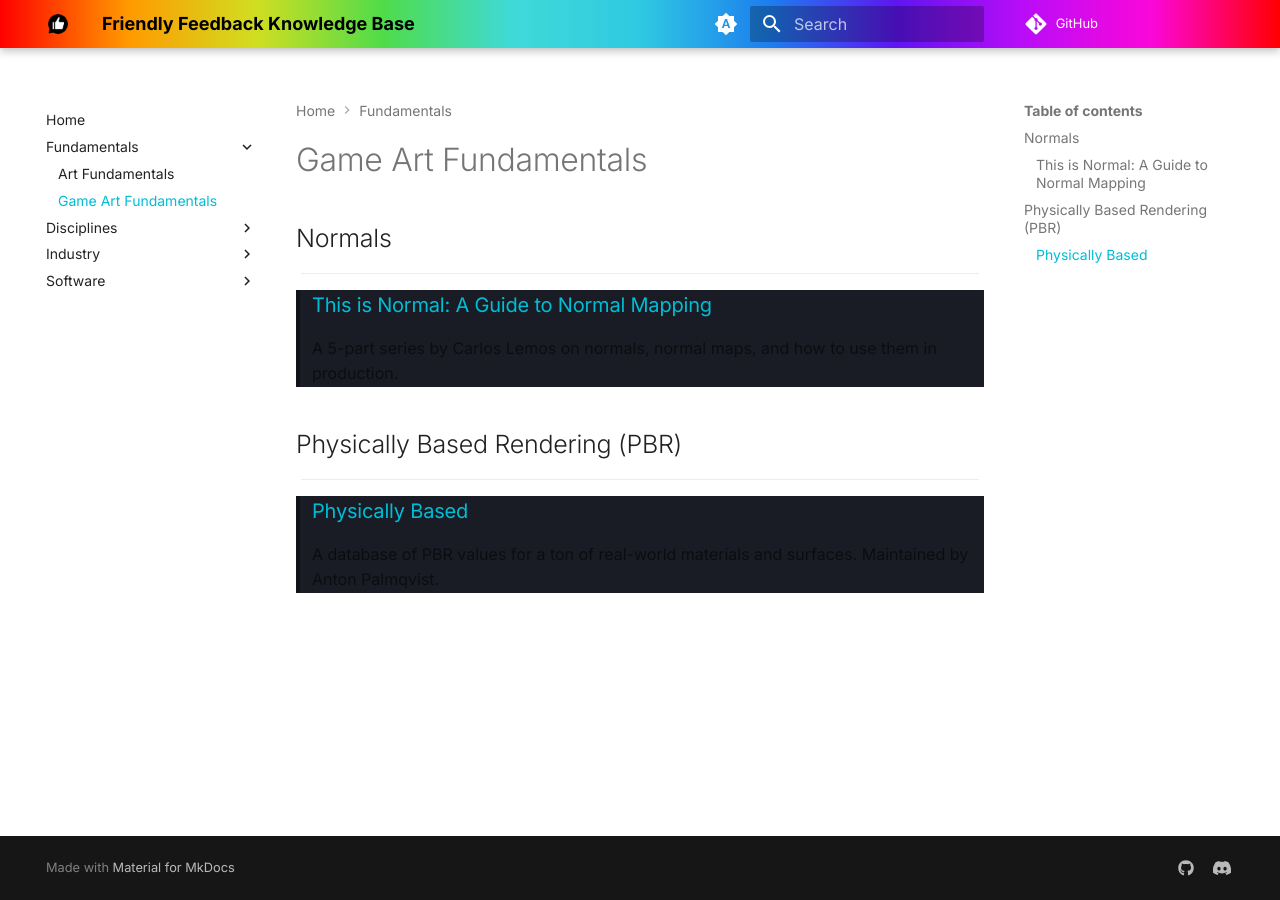
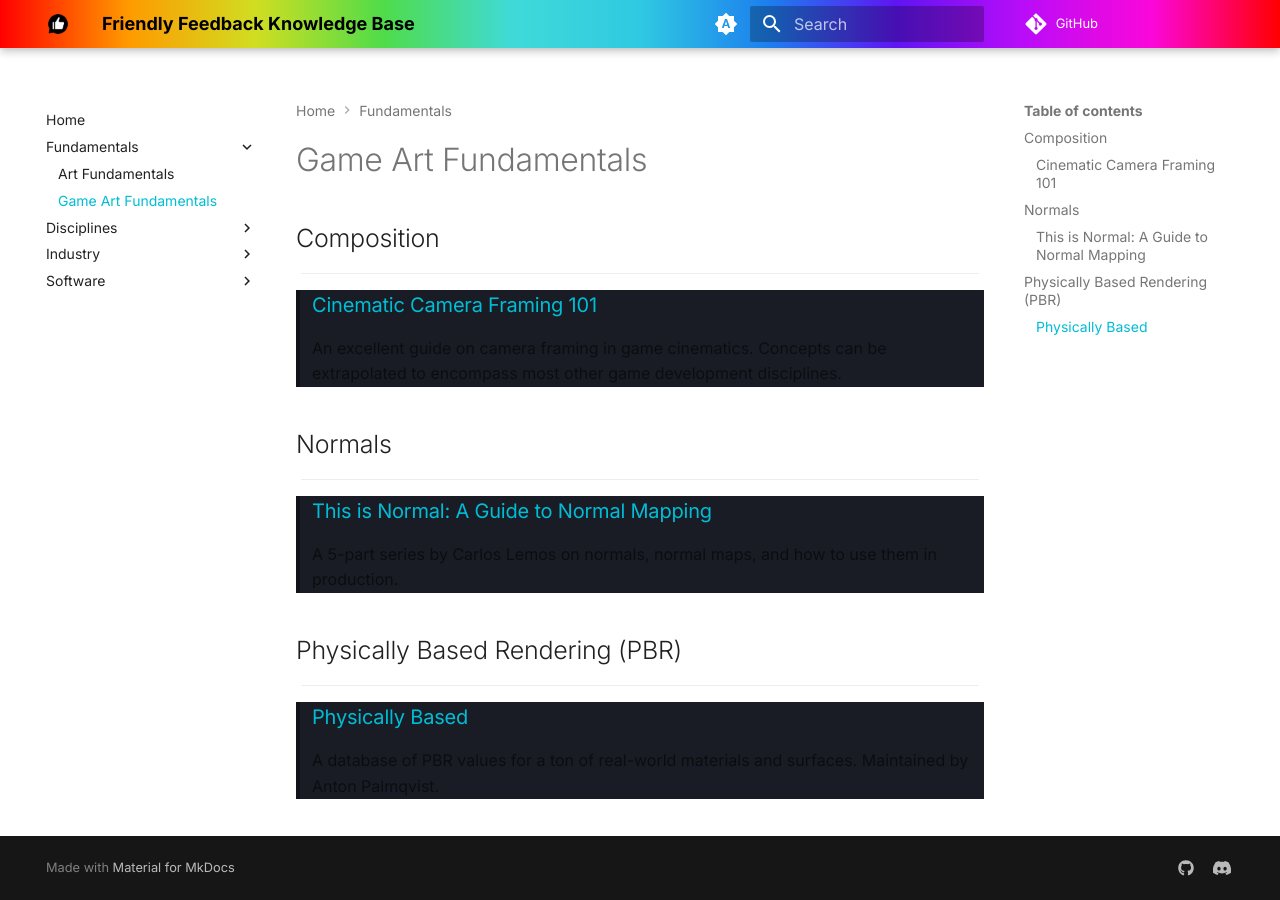
Before and after one commit to Zalek4/Friendly-Feedback-Knowledge-Base, an MkDocs documentation site: the page built from docs/fundamentals/game_art_fundamentals.md, in a window 1280 px wide. Built offline with MkDocs 1.6.1 and Material for MkDocs 9.7.7, drawn with Linux system fonts in a browser that asks for light colours; comment, search, counter and statistics services are not loaded.

```diff
--- a/docs/fundamentals/game_art_fundamentals.md
+++ b/docs/fundamentals/game_art_fundamentals.md
@@ -1,4 +1,12 @@
 # Game Art Fundamentals
+
+## Composition
+___
+
+> ### [Cinematic Camera Framing 101](https://www.linkedin.com/pulse/unreal-engine-cinematic-cameras-framing-101-matteo-grossi/)
+An excellent guide on camera framing in game cinematics. Concepts can be extrapolated to encompass most other game development disciplines.
+<!-- -->
+
 
 ## Normals
 ___
```
Also changed, not shown: docs/disciplines/character_art.md (+5 -0 lines), docs/disciplines/environment_art.md (+8 -0 lines), resources_official.json (+20 -1 lines).
